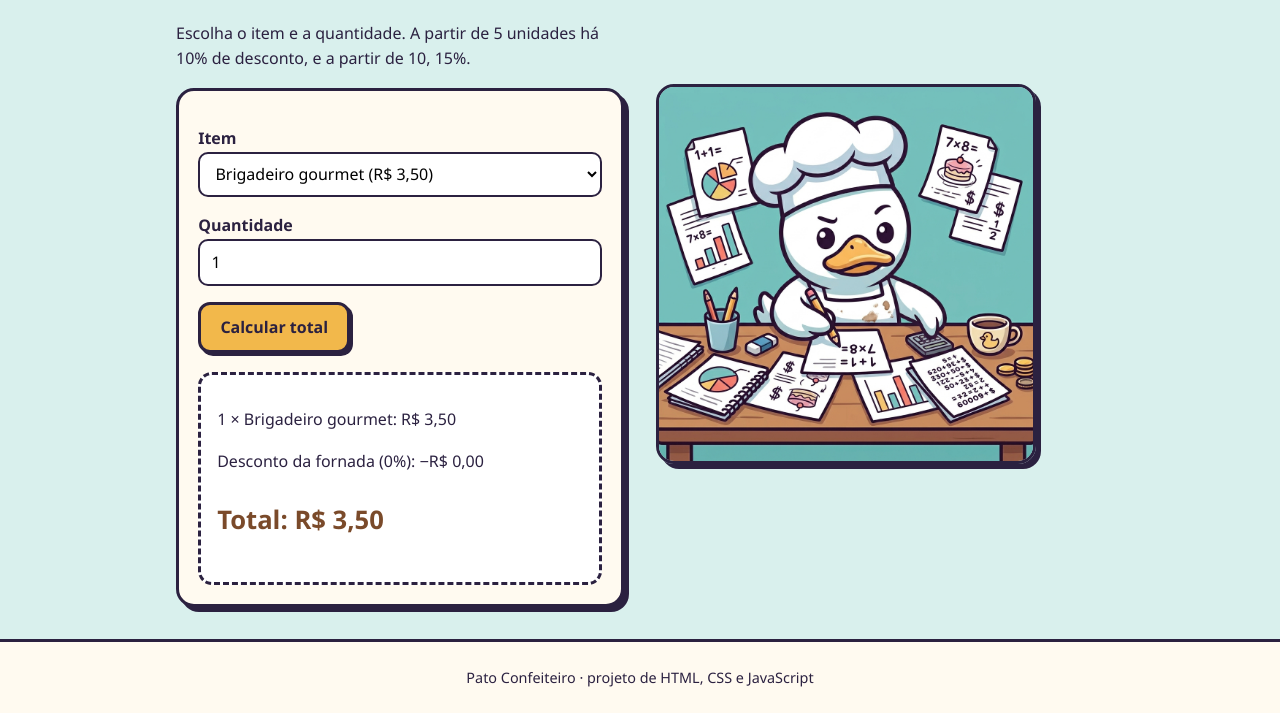
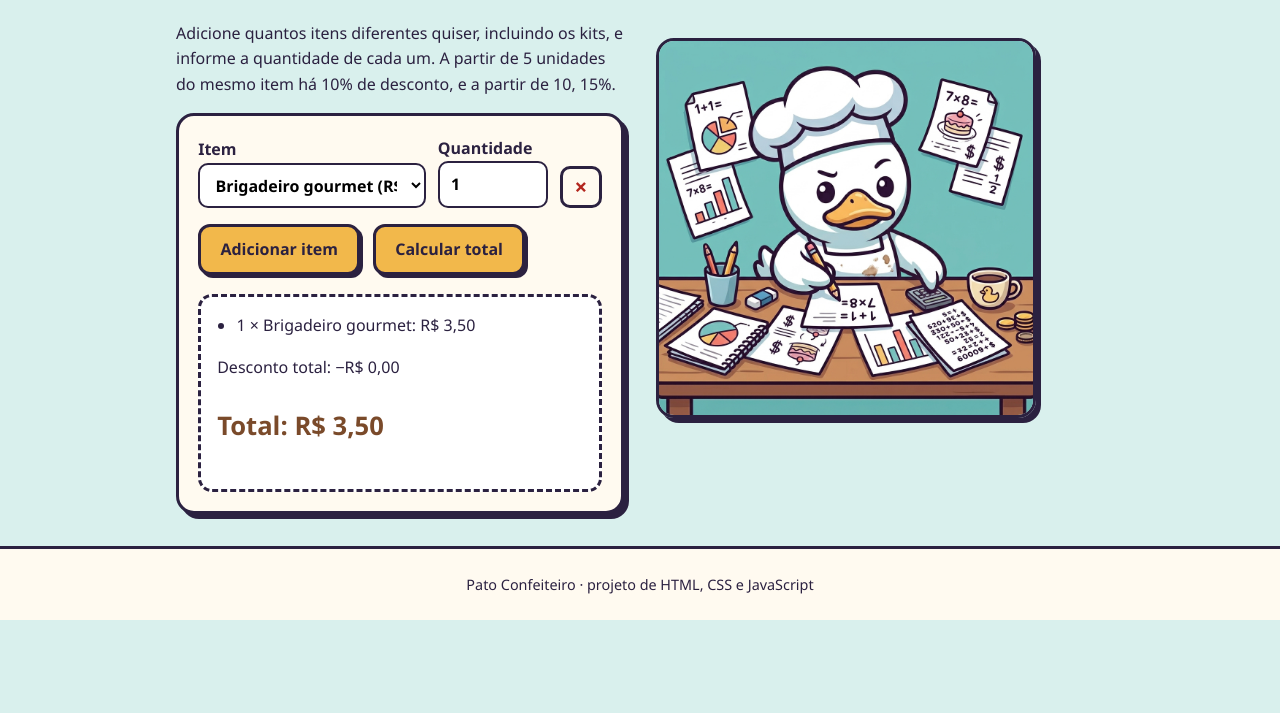
Before and after one commit to jrodrigo340/SiteBuffer, a plain HTML site: page template/simulador.html in a window 1280 px wide. Both pictures are taken after a click on the button "Calcular total". Shown: the part 155-868 px from the top of the page. After the commit the page ends 800 px from the top, so only its background shows below. Drawn offline with Linux system fonts and the light colour scheme.

Commit message:
Ajuste nas paginas

```diff
--- a/template/css/estilo.css
+++ b/template/css/estilo.css
@@ -227,6 +227,53 @@ input.invalido {
 }
 
 /* Simulador */
+.linha-item {
+  display: grid;
+  grid-template-columns: 1fr 110px 42px;
+  gap: .75rem;
+  align-items: end;
+  margin-bottom: .8rem;
+}
+
+.linha-item label {
+  margin-top: 0;
+}
+
+.botao-remover {
+  width: 42px;
+  height: 42px;
+  border: 3px solid var(--tinta);
+  border-radius: 10px;
+  background: var(--farinha);
+  color: var(--erro);
+  font: inherit;
+  font-size: 1.4rem;
+  font-weight: 700;
+  line-height: 1;
+  cursor: pointer;
+}
+
+.acoes {
+  display: flex;
+  flex-wrap: wrap;
+  gap: .8rem;
+  margin: 1rem 0 0;
+}
+
+.lista-total {
+  margin: 0;
+  padding-left: 1.2rem;
+}
+
+.lista-total li + li {
+  margin-top: .3rem;
+}
+
+.desconto {
+  color: var(--ok);
+  font-size: .9rem;
+}
+
 .resultado {
   margin-top: 1.2rem;
   padding: 1rem;
@@ -298,6 +345,19 @@ th {
   .duas-colunas {
     grid-template-columns: 1fr;
   }
+
+  .linha-item {
+    grid-template-columns: 1fr 42px;
+  }
+
+  .linha-item label:nth-child(2) {
+    grid-column: 1;
+  }
+
+  .botao-remover {
+    grid-column: 2;
+    grid-row: 1 / span 2;
+  }
 }
 
 @media (prefers-reduced-motion: reduce) {
--- a/template/js/simulador.js
+++ b/template/js/simulador.js
@@ -1,35 +1,91 @@
-const seletor = document.getElementById("item");
 const form = document.getElementById("form-simulador");
 const saida = document.getElementById("saida");
+const itens = document.getElementById("itens");
+const adicionarItem = document.getElementById("adicionar-item");
 
-produtos.forEach(p => {
+function criarOpcoes() {
+  const categorias = [...new Set(produtos.map(p => p.categoria))];
+  return categorias.map(categoria => {
+    const grupo = document.createElement("optgroup");
+    grupo.label = categoria;
+    produtos.filter(p => p.categoria === categoria).forEach(p => {
       const opcao = document.createElement("option");
       opcao.value = p.id;
       opcao.textContent = `${p.nome} (${formatarReais(p.preco)})`;
-  seletor.appendChild(opcao);
+      grupo.appendChild(opcao);
+    });
+    return grupo;
+  });
+}
+
+function criarLinha() {
+  const linha = document.createElement("div");
+  linha.className = "linha-item";
+
+  const rotuloItem = document.createElement("label");
+  rotuloItem.textContent = "Item";
+  const seletor = document.createElement("select");
+  criarOpcoes().forEach(grupo => seletor.appendChild(grupo));
+  rotuloItem.appendChild(seletor);
+
+  const rotuloQuantidade = document.createElement("label");
+  rotuloQuantidade.textContent = "Quantidade";
+  const quantidade = document.createElement("input");
+  quantidade.type = "number";
+  quantidade.min = "1";
+  quantidade.value = "1";
+  rotuloQuantidade.appendChild(quantidade);
+
+  const remover = document.createElement("button");
+  remover.type = "button";
+  remover.className = "botao-remover";
+  remover.textContent = "×";
+  remover.setAttribute("aria-label", "Remover item");
+  remover.addEventListener("click", () => {
+    linha.remove();
+    if (!itens.querySelector(".linha-item")) criarLinha();
   });
 
-// Regra especial do tema: a "fornada grande" tem desconto progressivo.
+  linha.append(rotuloItem, rotuloQuantidade, remover);
+  itens.appendChild(linha);
+}
+
 function descontoPorQuantidade(qtd) {
   if (qtd >= 10) return 0.15;
   if (qtd >= 5) return 0.10;
   return 0;
 }
 
+adicionarItem.addEventListener("click", criarLinha);
+
 form.addEventListener("submit", evento => {
-  evento.preventDefault(); // impede a página de recarregar
-  const produto = produtos.find(p => p.id === Number(seletor.value));
-  const qtd = parseInt(document.getElementById("quantidade").value, 10);
+  evento.preventDefault();
+  const pedido = [...itens.querySelectorAll(".linha-item")].map(linha => ({
+    produto: produtos.find(p => p.id === Number(linha.querySelector("select").value)),
+    qtd: Number(linha.querySelector("input").value)
+  }));
 
-  if (!produto || !Number.isInteger(qtd) || qtd < 1) {
-    saida.innerHTML = '<span class="erro">Escolha um item e informe uma quantidade de 1 ou mais.</span>';
+  if (pedido.some(({ produto, qtd }) => !produto || !Number.isInteger(qtd) || qtd < 1)) {
+    saida.innerHTML = '<span class="erro">Escolha itens válidos e informe quantidades de 1 ou mais.</span>';
     return;
   }
+
+  const detalhes = pedido.map(({ produto, qtd }) => {
     const subtotal = produto.preco * qtd;
     const taxa = descontoPorQuantidade(qtd);
     const desconto = subtotal * taxa;
+    return { produto, qtd, subtotal, taxa, desconto };
+  });
+  const descontoTotal = detalhes.reduce((soma, d) => soma + d.desconto, 0);
+  const total = detalhes.reduce((soma, d) => soma + d.subtotal - d.desconto, 0);
+
   saida.innerHTML = `
-    <p>${qtd} × ${produto.nome}: ${formatarReais(subtotal)}</p>
-    <p>Desconto da fornada (${taxa * 100}%): −${formatarReais(desconto)}</p>
-    <p class="total">Total: ${formatarReais(subtotal - desconto)}</p>`;
+    <ul class="lista-total">
+      ${detalhes.map(d => `
+        <li>${d.qtd} × ${d.produto.nome}: ${formatarReais(d.subtotal)}${d.desconto ? ` <span class="desconto">(desconto ${d.taxa * 100}%: −${formatarReais(d.desconto)})</span>` : ""}</li>`).join("")}
+    </ul>
+    <p>Desconto total: −${formatarReais(descontoTotal)}</p>
+    <p class="total">Total: ${formatarReais(total)}</p>`;
 });
+
+criarLinha();
--- a/template/simulador.html
+++ b/template/simulador.html
@@ -26,16 +26,15 @@
     <section class="duas-colunas">
       <div>
         <h1>Simulador de pedido</h1>
-        <p>Escolha o item e a quantidade. A partir de 5 unidades há 10% de desconto, e a partir de 10, 15%.</p>
+        <p>Adicione quantos itens diferentes quiser, incluindo os kits, e informe a quantidade de cada um. A partir de 5 unidades do mesmo item há 10% de desconto, e a partir de 10, 15%.</p>
 
         <form id="form-simulador" class="caixa" novalidate>
-          <label for="item">Item</label>
-          <select id="item"></select>
+          <div id="itens"></div>
 
-          <label for="quantidade">Quantidade</label>
-          <input id="quantidade" type="number" min="1" value="1">
-
-          <p><button class="botao" type="submit">Calcular total</button></p>
+          <p class="acoes">
+            <button class="botao" type="button" id="adicionar-item">Adicionar item</button>
+            <button class="botao" type="submit">Calcular total</button>
+          </p>
 
           <div id="saida" class="resultado" aria-live="polite">O total aparece aqui.</div>
         </form>
```
Also changed, not shown: template/index.html (+1 -1 lines), template/sobre.html (+1 -1 lines). Lines whose indentation alone changed are shown as unchanged.
